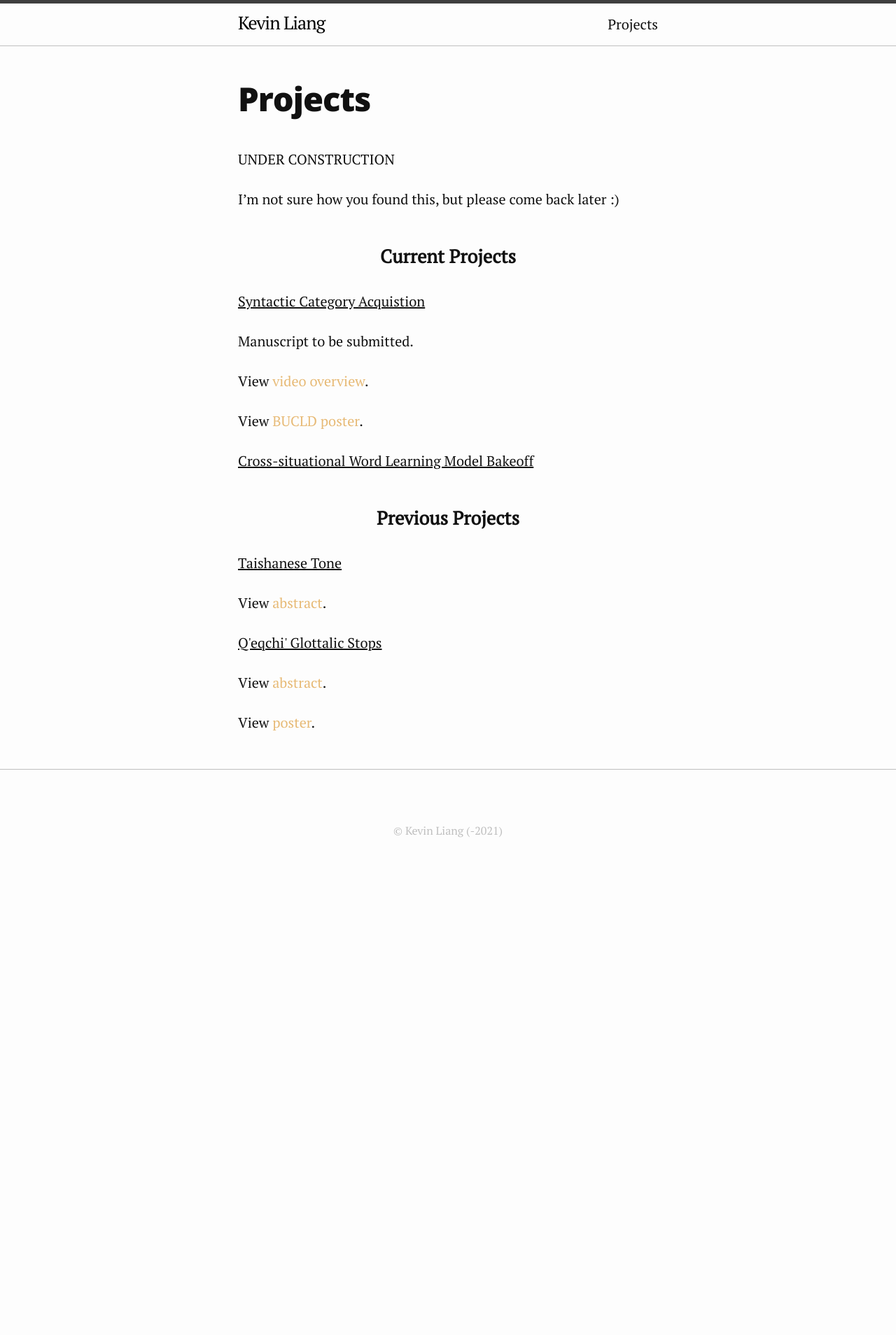
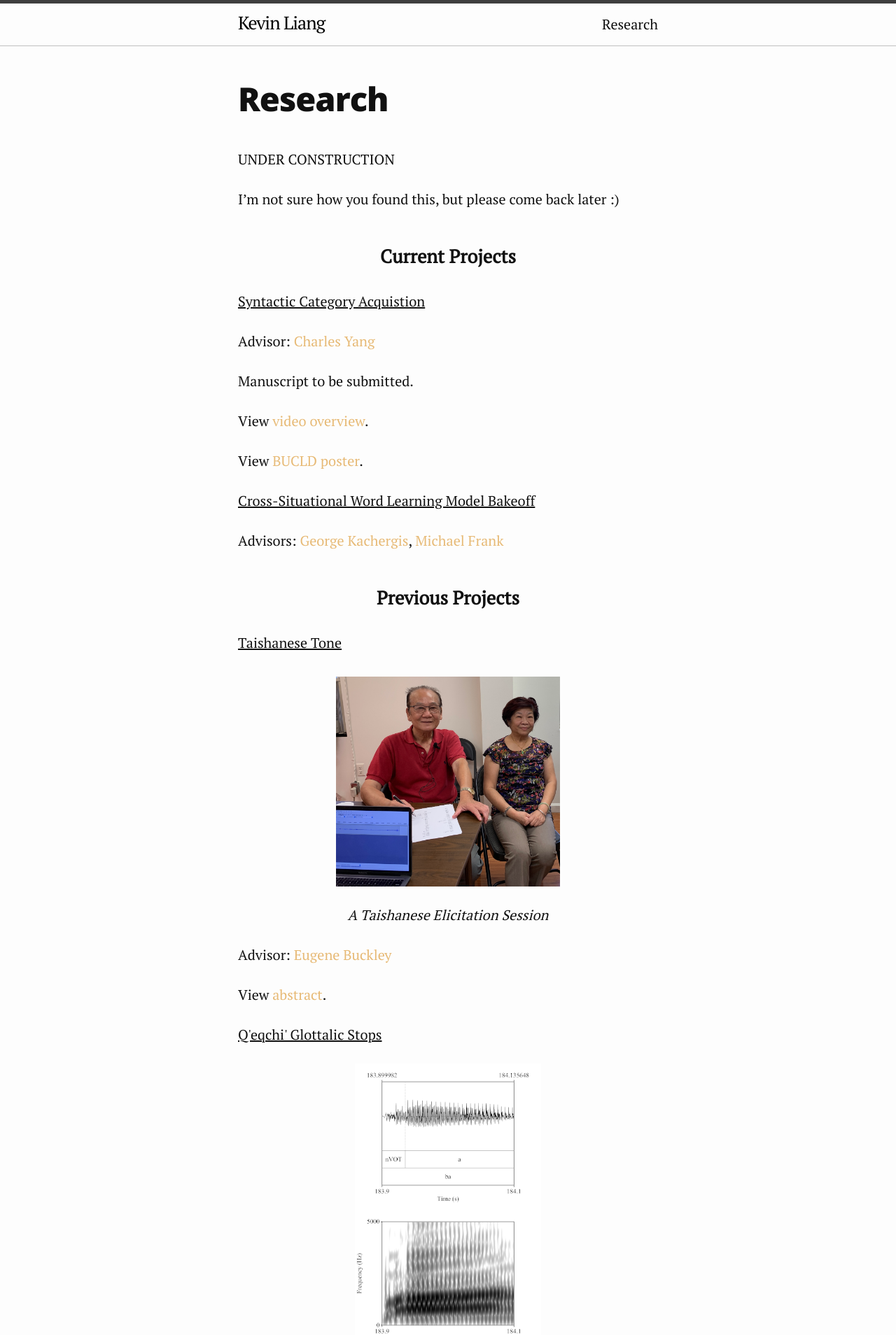
Before and after one commit to kevinliang8/kevinliang8.github.io, a Jekyll site: the page built from about.markdown, in a window 1280 px wide. Shown: the top 1908 px of the page at 70% size. Built offline with Jekyll 4.4.1, drawn with Linux system fonts in a browser that asks for light colours; before the commit the page ends 1250 px from its top, so only the background shows below that; some of the changed text lies outside the part shown.

Commit message:
project details start

```diff
--- a/_layouts/page.html
+++ b/_layouts/page.html
@@ -9,11 +9,17 @@ layout: default
   {% assign div_class = "home pitch" %}
 {% endif %}
 
+<style>
+    img {
+      display: block;
+      margin-left: auto;
+      margin-right: auto;
+    }
+</style>
+
 <div class="{{ div_class }}">
     <article class="about-col about-col-2" itemscope itemtype="http://schema.org/BlogPosting">
         <h1>{{ page.title | escape }}</h1>
-
-
     </article>
     <article>
         {{ content }}
--- a/about.markdown
+++ b/about.markdown
@@ -1,8 +1,9 @@
 ---
 layout: page
-title: Projects
-permalink: /projects/
+title: Research
+permalink: /research/
 ---
+
 <br>
 <br>
 <br>
@@ -13,22 +14,37 @@ I'm not sure how you found this, but please come back later :)
 <br>
 <u>Syntactic Category Acquistion</u>
 
+Advisor: <a href="https://www.ling.upenn.edu/~ycharles/">Charles Yang</a>
+
 Manuscript to be submitted.
 
 View <a href="https://youtu.be/u2CzJliWlYQ">video overview</a>.
 
 View <a href="https://drive.google.com/file/d/1cRuRvgVrL38WP7U-XlmRaYwK9p0D7iDJ/view?usp=sharing">BUCLD poster</a>.
 
-<u>Cross-situational Word Learning Model Bakeoff</u>
+<u>Cross-Situational Word Learning Model Bakeoff</u>
+
+Advisors: <a href="http://www.kachergis.com/">George Kachergis</a>, <a href="https://web.stanford.edu/~mcfrank/">Michael Frank</a>
 
 <h3 style="text-align:center;">Previous Projects</h3>
 <br>
 <u>Taishanese Tone </u>
+<br>
+<br>
+<img src = "/images/taishanese.jpg" class="center" width = "auto" height = "300">
+<p style="text-align:center;"><i>A Taishanese Elicitation Session</i></p>
+
+Advisor: <a href="https://www.ling.upenn.edu/~gene/home.html">Eugene Buckley</a>
 
 View <a href="https://www.ling.upenn.edu/Events/PLC/plc44/4A.pdf">abstract</a>.
 
 <u>Q'eqchi' Glottalic Stops </u>
 
-View <a href="https://asa.scitation.org/doi/10.1121/1.5137430">abstract</a>.
+<img src = "/images/qeqchi.png" class="center" width = "auto" height = "400">
+<p style="text-align:center;"><i>An implosive-like stop in Q'eqchi'</i></p>
 
-View <a href="https://drive.google.com/file/d/1WHaSW6_JgtUuRSoP3cQeNNj9LYOflMDZ/view?usp=sharing">poster</a>.
+Advisor: <a href="https://www.sas.upenn.edu/~kuangj/Home.html">Jianjing Kuang</a>
+
+Glottalic stops - namely ejectives and implosives - exhibit very different characteristics accoustically. Nonetheless, languages which contrast them are typologically rare. In Mayan languages, glottalic stops are typically ejectives; however, biliabial and uvular stops can vary between more ejective-like and more implosive-like realizations. Thus, we examined audio recordings from the <a href="http://archive.phonetics.ucla.edu/">UCLA Phonetics Lab Archive</a> to explore whether the realization of glottalic stops in Q'eqchi' varies systematically based on phonetic context or by speaker.
+
+This research was presented at a poster session of the meeting of the Acoustical Society of America (ASA) in December 2019. You can view the abstract <a href="https://asa.scitation.org/doi/10.1121/1.5137430">here</a> and the poster <a href="https://drive.google.com/file/d/1WHaSW6_JgtUuRSoP3cQeNNj9LYOflMDZ/view?usp=sharing">here</a>.
```
Also changed, not shown: images/qeqchi.png (added), images/taishanese.jpg (added), 9 other files.
